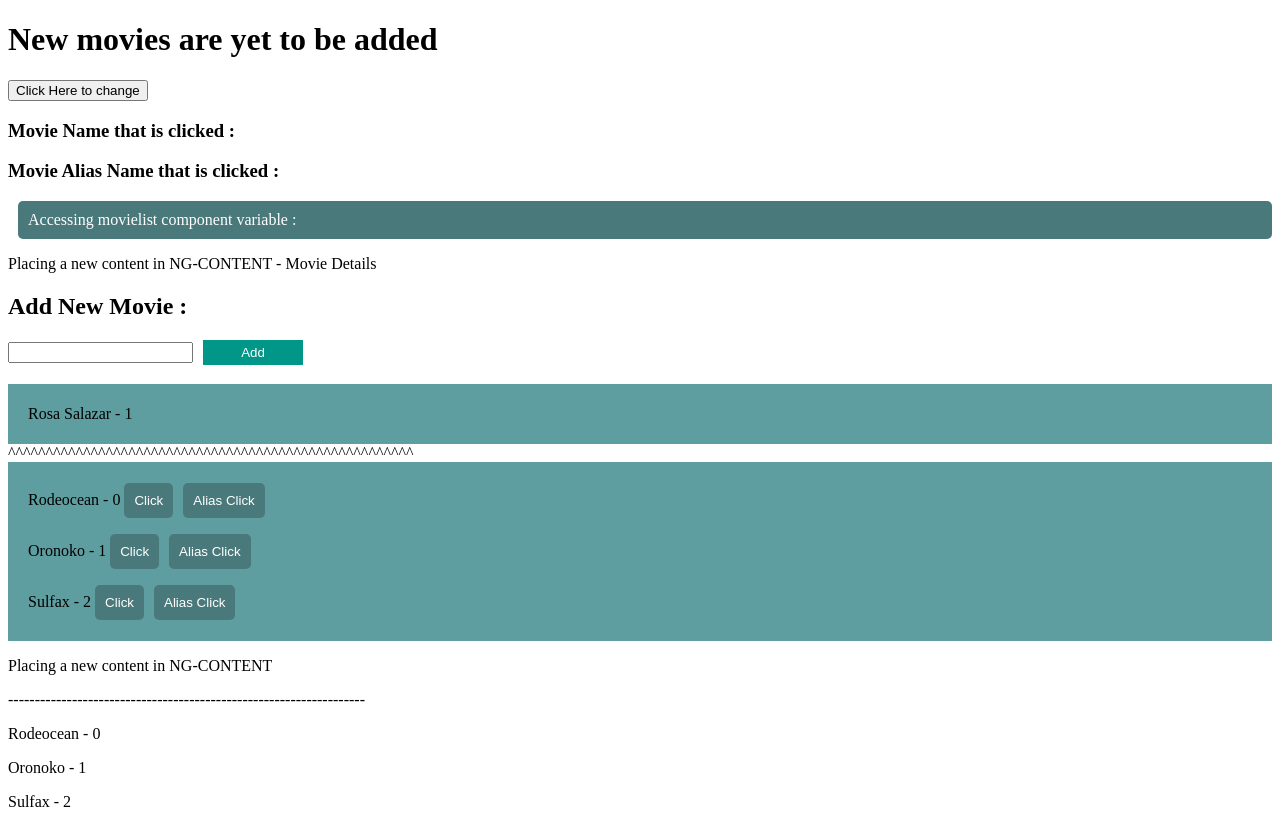
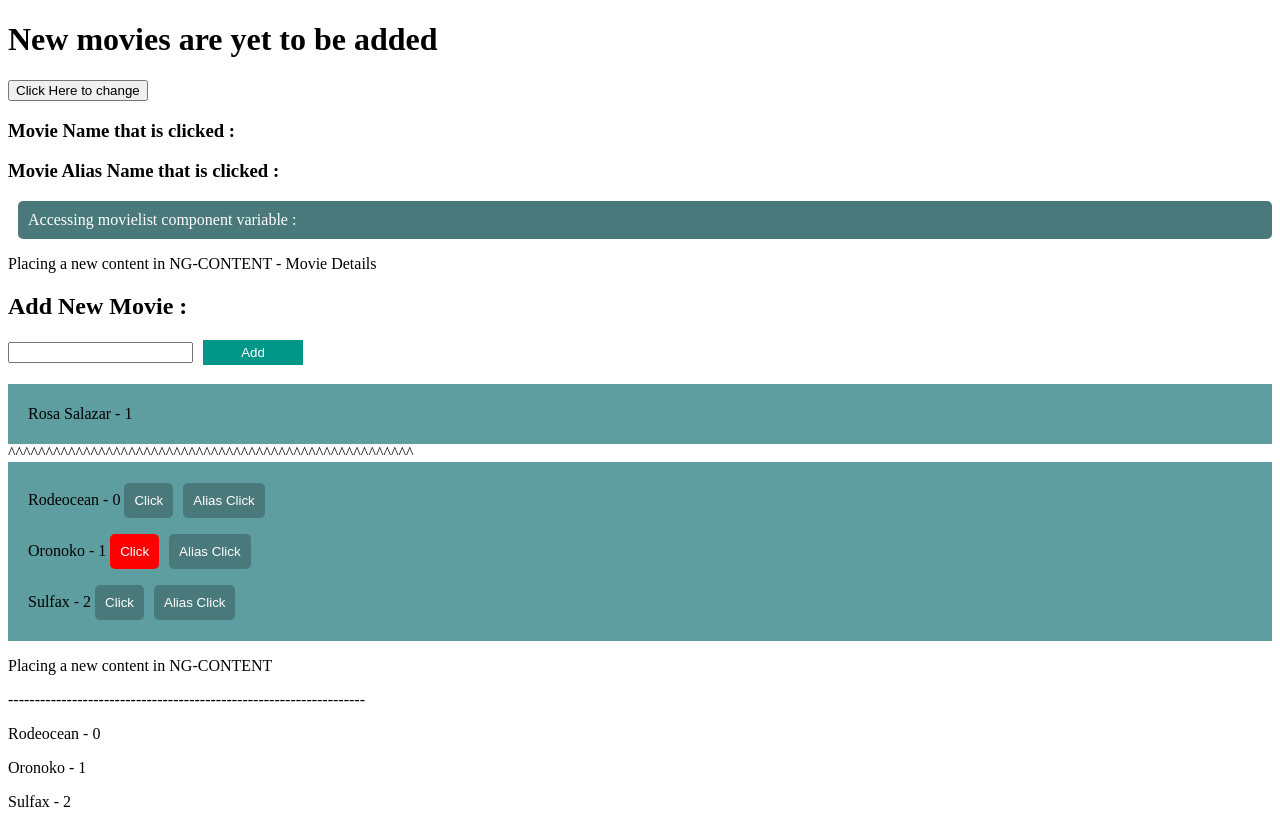
Before and after one commit to zirajmohammed/AngularCourse, an Angular app: page / in a window 1280 px wide. Built offline with nearby package versions, Linux system fonts and the light colour scheme.

Commit message:
NgClass-A003-13

```diff
--- a/src/app/movielist/movielist.component.css
+++ b/src/app/movielist/movielist.component.css
@@ -9,7 +9,6 @@
 .btn:disabled{
     background: #0096889c;
 }
-
 .add{
     background: cadetblue;
     padding: 5px 20px;
@@ -31,3 +30,6 @@
     margin-left: 10px;
     cursor: pointer;
 }
+.active{
+    background: red;
+}
--- a/src/app/movielist/movielist.component.html
+++ b/src/app/movielist/movielist.component.html
@@ -22,7 +22,8 @@
 <div class="add">
   <p *ngFor="let r of movieList;let i = index">
     {{r.movietitle}} - {{i}}
-    <button class="click" (click) = movieData(r)>Click</button>
+    <button class="click" (click) = movieData(r)  [ngClass]="{active: i == 1}"
+    >Click</button>
     <button class="aliasClick" (click) = movieAliasData(r)>Alias Click</button>
   </p>
 </div>
```
